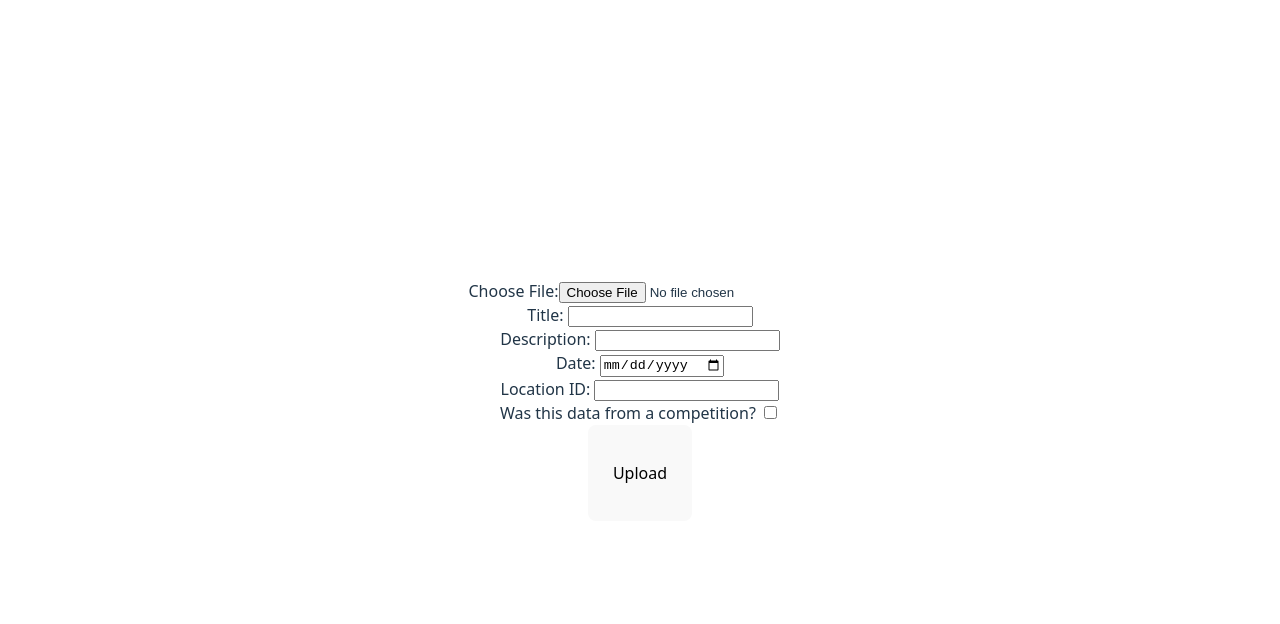
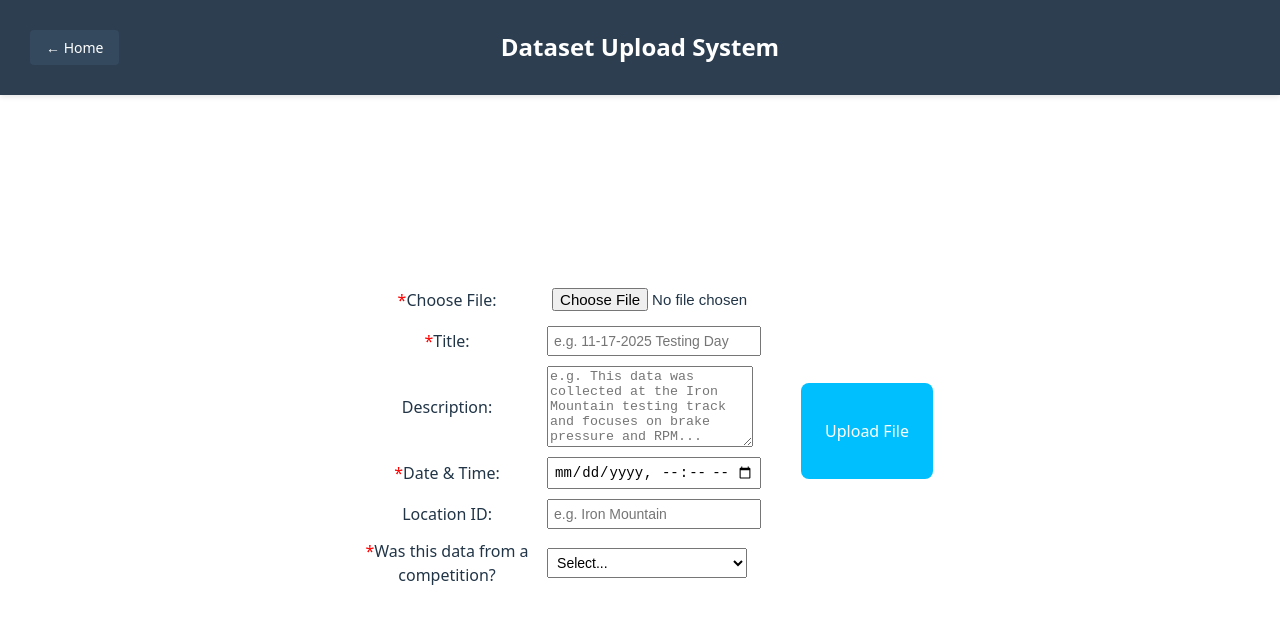
Before and after one commit to Georgia-Tech-Off-Road/DAQAnalyticsWebsiteMK2, a React app in the folder frontend/: page /UploadFile in a window 1280 px wide. Shown: the top 624 px of the page. Built offline with nearby package versions, Linux system fonts and the light colour scheme; the HTML template or start-up script is replaced by a standard one.

Commit message:
Cleaned up UI and improvedd features on Upload File page

```diff
--- a/frontend/src/UploadFile.css
+++ b/frontend/src/UploadFile.css
@@ -1,6 +1,18 @@
 .logo {
-  height: 6em;
-  padding: 1.5em;
-  will-change: filter;
-  transition: filter 300ms;
+    height: 6em;
+    padding: 1.5em;
+    background-color: deepskyblue !important;
+    color: white;
+    border: none;
+    cursor: pointer;
+    transition: filter 300ms;
 }
+
+.logo:hover {
+    background-color: blue !important;
+}
+
+.logo:disabled {
+    background-color: gray !important;
+    cursor: not-allowed;
+}
--- a/frontend/src/UploadFile.jsx
+++ b/frontend/src/UploadFile.jsx
@@ -1,4 +1,5 @@
 import React, { useRef, useState } from 'react'
+import './UploadFile.css'
 
 function UploadPage() {
     const fileInputRef = useRef(null)
@@ -9,8 +10,43 @@ function UploadPage() {
 
     return (
         <div>
+            <header style={{
+                backgroundColor: '#2c3e50',
+                color: 'white',
+                padding: '30px 30px',
+                position: 'fixed',
+                top: 0,
+                left: 0,
+                right: 0,
+                zIndex: 1000,
+                boxShadow: '0 2px 5px rgba(0,0,0,0.1)',
+                display: 'flex',
+                alignItems: 'center',
+                justifyContent: 'space-between'
+            }}>
+                <button
+                    onClick={() => window.location.href = '/'}
+                    style={{
+                        backgroundColor: '#34495e',
+                        color: 'white',
+                        border: 'none',
+                        padding: '8px 16px',
+                        borderRadius: '4px',
+                        cursor: 'pointer',
+                        fontSize: '14px'
+                    }}
+                >
+                    ← Home
+                </button>
+                <h1 style={{ margin: 0, fontSize: '24px', position: 'absolute', left: '50%', transform: 'translateX(-50%)' }}>
+                    Dataset Upload System
+                </h1>
+                <div></div>
+            </header>
+
+            <div style={{ marginTop: '80px', padding: '20px' }}>
                 <form ref={formRef} onSubmit={async (e) => {
-                e.preventDefault() // CRITICAL: Prevent default form submission
+                    e.preventDefault()
 
                     console.log('Form submitted')
 
@@ -22,7 +58,6 @@ function UploadPage() {
 
                     const fd = new FormData(formRef.current)
 
-                // Debug: log what we're sending
                     console.log('FormData contents:')
                     for (let [key, value] of fd.entries()) {
                         console.log(key, value)
@@ -36,7 +71,6 @@ function UploadPage() {
 
                         const res = await fetch('http://127.0.0.1:3000/datasets/upload', {
                             method: 'POST',
-                        // DO NOT set Content-Type header - browser sets it automatically with boundary
                             body: fd
                         })
 
@@ -57,17 +91,57 @@ function UploadPage() {
                         setLoading(false)
                     }
                 }}>
-                <label htmlFor="myFile">Choose File:</label>
-                <input ref={fileInputRef} type="file" id="myFile" name="file" accept=".txt,.json"/>
+                    <div style={{ display: 'flex', gap: '20px', alignItems: 'flex-start' }}>
+                        <div style={{ flex: 1 }}>
+                            <div style={{ display: 'flex', alignItems: 'center', marginBottom: '10px' }}>
+                                <label htmlFor="myFile" style={{ width: '200px' }}>
+                                    <span style={{ color: 'red' }}>*</span>Choose File:
+                                </label>
+                                <input ref={fileInputRef} type="file" id="myFile" name="file" accept=".txt,.json" style={{ width: '200px', padding: '5px', fontSize: '15px' }} required />
+                            </div>
 
-                <div> Title: <input type="text" id="myTitle" name="title" required/> </div>
-                <div> Description: <input type="text" id="myDesc" name="description"/> </div>
-                <div> Date: <input type="date" id="myDate" name="date" required/> </div>
-                <div> Location ID: <input type="text" id="myLocation" name="location_id"/> </div>
-                <div> Was this data from a competition? <input type="checkbox" id="compCheck" name="competition"/> </div>
+                            <div style={{ display: 'flex', alignItems: 'center', marginBottom: '10px' }}>
+                                <label htmlFor="myTitle" style={{ width: '200px' }}>
+                                    <span style={{ color: 'red' }}>*</span>Title:
+                                </label>
+                                <input type="text" id="myTitle" name="title" style={{ width: '200px', padding: '5px', fontSize: '14px' }} required placeholder={"e.g. 11-17-2025 Testing Day"}/>
+                            </div>
 
-                <button ref={buttonRef} className="logo" type="submit"
-                        disabled={loading}>{loading ? 'Uploading...' : 'Upload'}</button>
+                            <div style={{ display: 'flex', alignItems: 'center', marginBottom: '10px' }}>
+                                <label htmlFor="myDesc" style={{ width: '200px' }}>Description:</label>
+                                <textarea id="myDesc" name="description" rows="5" style={{ width: '200px' }} placeholder={"e.g. This data was collected at the Iron Mountain testing track and focuses on brake pressure and RPM..."}></textarea>
+                            </div>
+
+                            <div style={{ display: 'flex', alignItems: 'center', marginBottom: '10px' }}>
+                                <label htmlFor="myDate" style={{ width: '200px' }}>
+                                    <span style={{ color: 'red' }}>*</span>Date & Time:
+                                </label>
+                                <input type="datetime-local" id="myDate" name="date" style={{ width: '200px', padding: '5px', fontSize: '14px' }} required/>
+                            </div>
+
+                            <div style={{ display: 'flex', alignItems: 'center', marginBottom: '10px' }}>
+                                <label htmlFor="myLocation" style={{ width: '200px' }}>Location ID:</label>
+                                <input type="text" id="myLocation" name="location_id" style={{ width: '200px', padding: '5px', fontSize: '14px' }} placeholder={"e.g. Iron Mountain"}/>
+                            </div>
+
+                            <div style={{ display: 'flex', alignItems: 'center', marginBottom: '10px' }}>
+                                <label htmlFor="compCheck" style={{ width: '200px' }}>
+                                    <span style={{ color: 'red' }}>*</span>Was this data from a competition?
+                                </label>
+                                <select id="compCheck" name="competition" style={{ width: '200px', padding: '5px', fontSize: '14px' }} required>
+                                    <option value="">Select...</option>
+                                    <option value="1">Yes</option>
+                                    <option value="0">No</option>
+                                </select>
+                            </div>
+                        </div>
+
+                        <div style={{ display: 'flex', alignItems: 'center', marginLeft: '20px', paddingTop: '100px' }}>
+                            <button className={"logo"} ref={buttonRef} type="submit" disabled={loading}>
+                                {loading ? 'Uploading...' : 'Upload File'}
+                            </button>
+                        </div>
+                    </div>
                 </form>
 
                 {fileData && (
@@ -77,6 +151,7 @@ function UploadPage() {
                     </div>
                 )}
             </div>
+        </div>
     )
 }
 
```
Also changed, not shown: 1 other file (tests, documents, lock files or other folders). Lines whose indentation alone changed are shown as unchanged.
